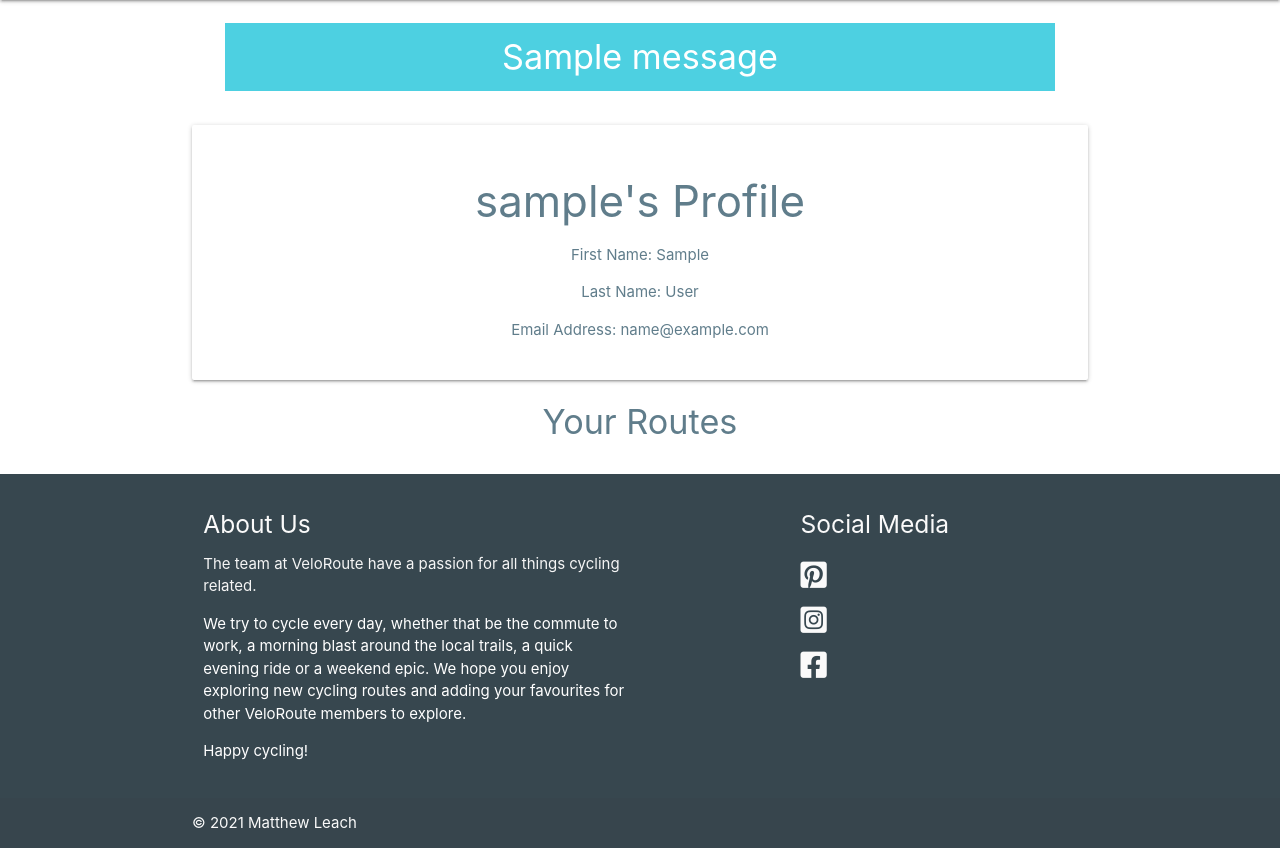
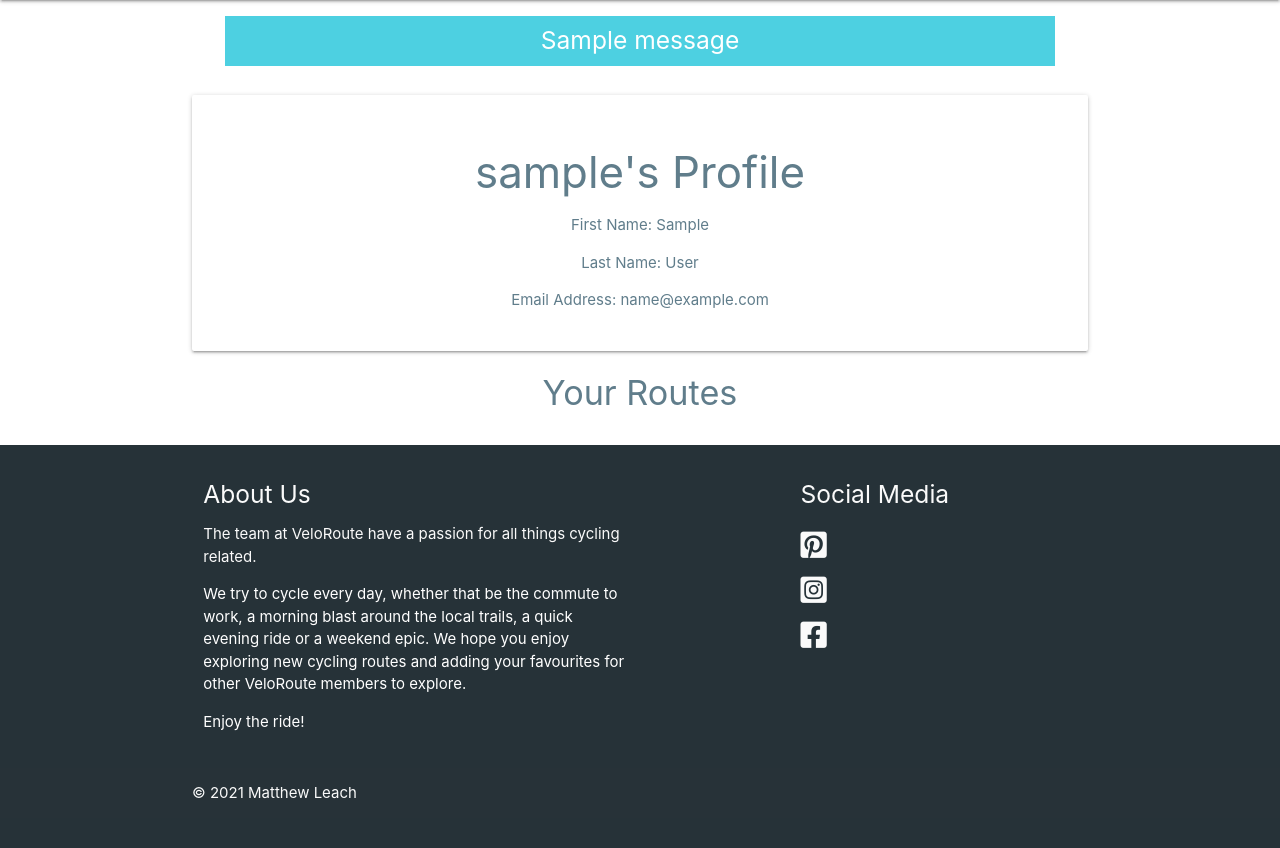
Before and after one commit to Matty-El/velo-route, a Flask app: page /profile/1 in a window 1280 px wide. Shown: the part 100-948 px from the top of the page. After the commit the page ends 899 px from the top, so only its background shows below. Run offline with Flask 2, Linux system fonts and the light colour scheme; the visitor is signed in with stand-in values (Sample User, id 1); one stand-in notice (Sample message) is shown; a database or web service that is not in the repository returns one stand-in record (values such as "Sample title"); some libraries are stand-ins or nearby versions.

Commit message:
Reroute delete route to profile page and styling changes

```diff
--- a/app.py
+++ b/app.py
@@ -75,7 +75,7 @@ def login():
                         existing_user["password"],
                         request.form.get("password")):
                 session["user"] = request.form.get("username").lower()
-                flash("Welcome, {}".format(
+                flash("Welcome back, {}".format(
                     request.form.get("username")))
                 return redirect(url_for(
                     "profile", username=session["user"]))
@@ -190,7 +190,7 @@ def edit_route(route_id):
 def delete_route(route_id):
     mongo.db.routes.remove({"_id": ObjectId(route_id)})
     flash("Route Successfully Deleted")
-    return redirect(url_for("get_routes"))
+    return redirect(url_for("profile", username=session['user']))
 
 
 # ------------------------ cycling tips ------------------------------------ #
@@ -251,7 +251,7 @@ def edit_cycling_tip(cycling_tip_id):
 def delete_cycling_tip(cycling_tip_id):
     mongo.db.cycling_tips.remove({"_id": ObjectId(cycling_tip_id)})
     flash("Cycling Tip Deleted")
-    return redirect(url_for("get_cycling_tips"))
+    return redirect(url_for("profile", username=session['user']))
 
 
 # ------------------------ categories -------------------------------------- #
--- a/static/css/style.css
+++ b/static/css/style.css
@@ -41,7 +41,7 @@ main {
             flex: 1 0 auto;
 }
 
-.flashes h4 {
+.flashes h5 {
     line-height: 2;
 }
 
--- a/templates/404.html
+++ b/templates/404.html
@@ -4,7 +4,9 @@
     <div class="container">
         <div class="row">
             <div class="col s12">
-                <p class="center-align">404 - Page not found </p>
+                <h3 class="center-align">404 - Page not found </h3>
+                <h5 class="center-align">Sorry, the page you requested could not be found.</h5>
+                <h5 class="center-align"><a href="{{ url_for('index') }}">Go to Home page</a></h5>
             </div>
         </div>
     </div>
--- a/templates/500.html
+++ b/templates/500.html
@@ -4,7 +4,9 @@
     <div class="container">
         <div class="row">
             <div class="col s12">
-                <p class="center-align">500 - Internal Server Error </p>
+                <h3 class="center-align">500 - Internal Server Error </h3>
+                <h5 class="center-align">The server encountered an unexpected condition that prevented it from fulfilling the request.</h5>
+                <h5 class="center-align"><a href="{{ url_for('index') }}">Go to Home page</a></h5>
             </div>
         </div>
     </div>
--- a/templates/base.html
+++ b/templates/base.html
@@ -49,7 +49,7 @@
   <!-- mobile collabsible side navigation menu -->
   <ul class="sidenav right" id="mobile-nav">
     <li>
-      <img class="center-align blue-grey-text text-darken-4" height="60" width="150"
+      <img class="center-align" height="120" width="300"
         src="{{ url_for('static', filename='images/veloroute_logo_crop.png') }}"></img>
     </li>
     <li><a href="{{ url_for('index') }}">Home</a></li>
@@ -78,7 +78,7 @@
     {% for message in messages %}
     <div class="row flashes">
       <div class="col s8 offset-s2 center-align">
-        <h4 class="center-align cyan lighten-2 white-text">{{ message }}</h4>
+        <h5 class="center-align cyan lighten-2 white-text">{{ message }}</h5>
       </div>
     </div>
     {% endfor %}
@@ -99,16 +99,16 @@
   </body>
 </main>
 
-<footer class="page-footer blue-grey darken-3">
+<footer class="page-footer blue-grey darken-4">
   <div class="container">
     <div class="row">
       <div class="col l6 s12">
         <h5 class="grey-text text-lighten-5">About Us</h5>
-        <p class="grey-text text-lighten-4">The team at VeloRoute have a passion for all things cycling related.</p>
+        <p class="grey-text text-lighten-5">The team at VeloRoute have a passion for all things cycling related.</p>
         <p>We try to cycle every day, whether that be the commute to work, a morning blast around the local trails, a
           quick evening ride or a weekend epic. We hope you enjoy exploring new cycling routes and adding your
           favourites for other VeloRoute members to explore.</p>
-        <p>Happy cycling!</p>
+        <p>Enjoy the ride!</p>
       </div>
       <div class="col l4 offset-l2 s12">
         <h5 class="grey-text text-lighten-5">Social Media</h5>
--- a/templates/edit_route.html
+++ b/templates/edit_route.html
@@ -1,7 +1,7 @@
 {% extends "base.html" %}
 {% block content %}
 
-<h4 class="blue-grey-text darken-5 center-align">Edit Route</h4>
+<h5 class="blue-grey-text darken-5 center-align">Edit Route</h5>
 
 <div class="container">
     <div class="row card-panel grey lighten-5">
--- a/templates/index.html
+++ b/templates/index.html
@@ -41,7 +41,7 @@
                     <img src="{{ route.route_image }}" alt="Route Image">
                 </div>
                 <div class="card-action card-action-home">
-                    <a class="blue-grey-text darken-5" href="{{ route.route_link }}" target="_blank"><i class="fas fa-link prefix blue-grey-text darken-5"></i>  {{ route.route_name }}</a>
+                    <a class="light-blue-text darken-2" href="{{ route.route_link }}" target="_blank">{{ route.route_name }}</a>
                 </div>
             </div>
         </div>
@@ -59,7 +59,7 @@
                 </a>
                 </div>
                 <div class="card-action card-action-home">
-                    <a class="blue-grey-text darken-5 link-text" href="{{ route.route_link }}" target="_blank">{{ route.route_name }}</a>
+                    <a class="light-blue-text darken-2" href="{{ route.route_link }}" target="_blank">{{ route.route_name }}</a>
                 </div>
             </div>
         </div>
--- a/templates/join_us.html
+++ b/templates/join_us.html
@@ -1,7 +1,7 @@
 {% extends "base.html" %}
 {% block content %}
 
-<h4 class="center-align blue-grey-text darken-5">Join Us</h4>
+<h5 class="center-align blue-grey-text darken-5">Join Us</h5>
 
 <div class="row">
     <form class="col s12 m8 offset-m2 l6 offset-l3" method="POST" action="{{ url_for('join_us') }}">
--- a/templates/login.html
+++ b/templates/login.html
@@ -1,7 +1,7 @@
 {% extends "base.html" %}
 {% block content %}
 
-<h4 class="center-align blue-grey-text text-darken-5">Log In</h4>
+<h4 class="center-align blue-grey-text text-darken-5">Log In</h4s>
 
 <div class="row">
     <form class="col s12 m8 offset-m2 l6 offset-l3" method="POST" action="{{ url_for('login') }}">
@@ -24,7 +24,7 @@
             </div>
             <!-- log in button -->
             <div class="row">
-                <button type="submit" class="col s6 offset-s3 btn-large cyan darken-2">
+                <button type="submit" class="col s6 offset-s3 btn-large cyan darken-2 waves-effect">
                     Log In</i>
                 </button>
             </div>
--- a/templates/profile.html
+++ b/templates/profile.html
@@ -29,7 +29,7 @@
     {% for route in routes %}
     {% if session.user|lower == route.created_by|lower %}
     <div class="col s12 m12 l6">
-      <div class="card grey lighten-5">
+      <div class="card grey lighten-5 z-depth-4">
         <div class="card-image">
           <img src="{{ route.route_image }}" alt="Route Image">
         </div>
@@ -48,7 +48,7 @@
           </div>
         </div>
         <div class="card-action">
-          <a class="blue-grey-text darken-5 link-text" href="{{ route.route_link }}" target="_blank">Route Link</a>
+          <a class="light-blue-text darken-2" href="{{ route.route_link }}" target="_blank">Route Link</a>
         </div>
       </div>
     </div>
--- a/templates/routes.html
+++ b/templates/routes.html
@@ -45,7 +45,7 @@
           <p><strong>Added By: </strong><em>{{ route.created_by }}</em></p><br>
         </div>
         <div class="card-action">
-          <a class="blue-grey-text darken-5 link-text" href="{{ route.route_link }}" target="_blank">Route Link</a>
+          <a class="light-blue-text darken-2" href="{{ route.route_link }}" target="_blank">Route Link</a>
         </div>
       </div>
     </div>
```
